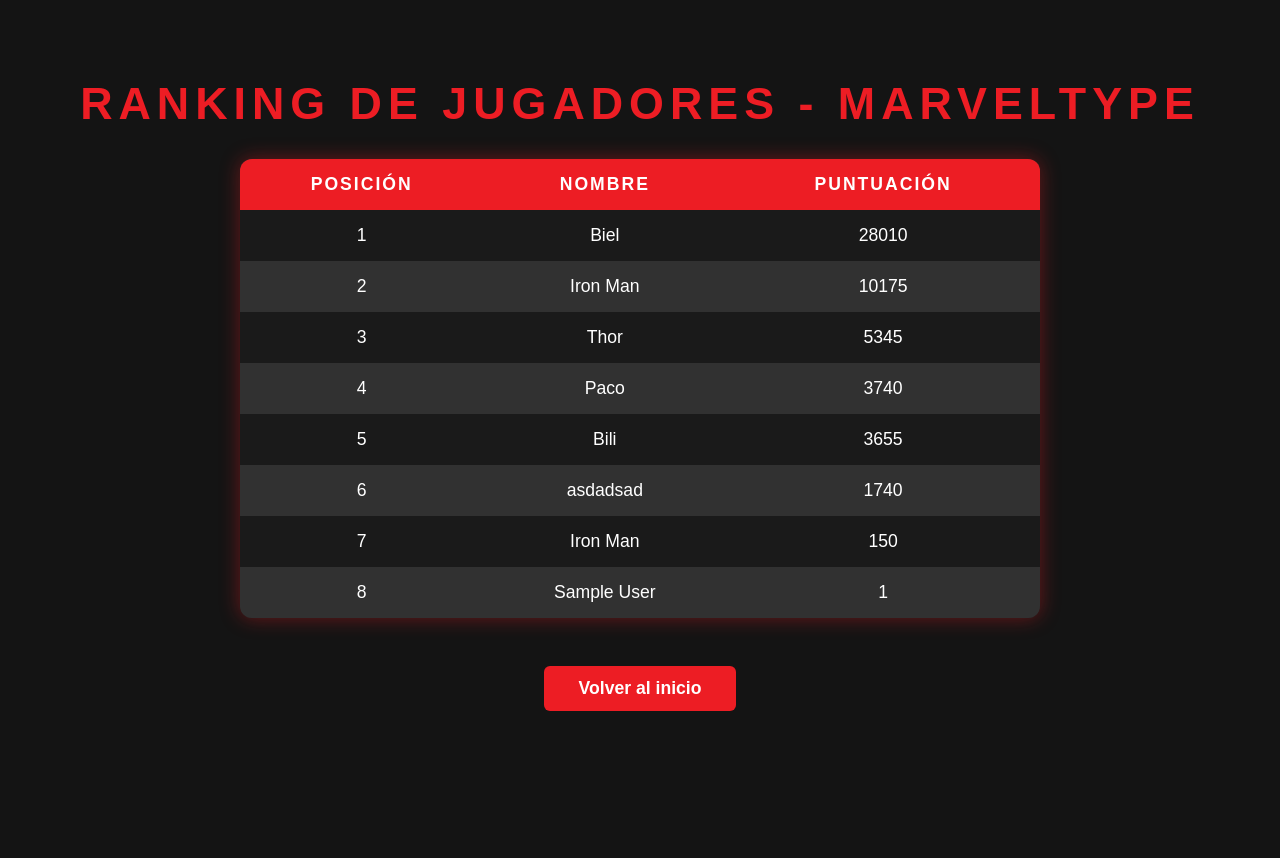
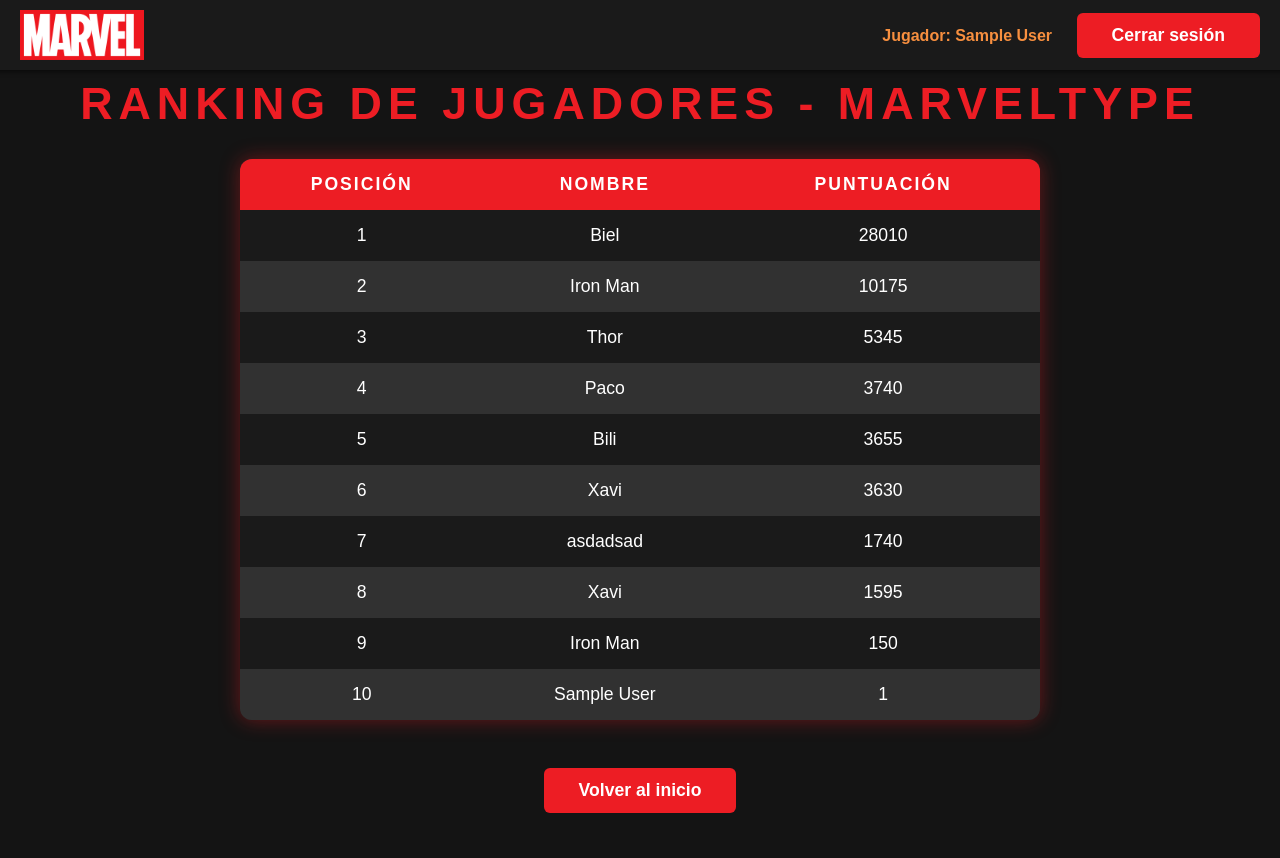
Before and after one commit to Dpcrack22/Projecto-CyberType, a PHP site: page /ranking.php in a window 1280 px wide. Shown: the top 858 px of the page. Run offline with PHP 8.4, Linux system fonts and the light colour scheme; the visitor is signed in with stand-in values (Sample User, id 1).

Commit message:
Header con sesion del jugador

```diff
--- /dev/null
+++ b/destroy_session.php
@@ -0,0 +1,6 @@
+<?php
+session_start();
+session_unset();
+session_destroy();
+header("Location: index.php");
+exit();
--- a/ranking.php
+++ b/ranking.php
@@ -38,6 +38,18 @@ if (isset($_SESSION['game_finished']) || isset($_SESSION['score']) || isset($_SE
     <link rel="stylesheet" type="text/css" href="./styles.css?<?php echo time(); ?>" />
 </head>
 <body class="body-ranking">
+    <header>
+        <img src="./IMG/Marvel_Logo.png" alt="Marvel Logo" class="marvel-logo">
+        <div class="user-info">
+            <?php
+            if (isset($_SESSION['playerName'])) {
+                echo '<span class="player-name">Jugador: ' . htmlspecialchars($_SESSION['playerName']) . '</span>';
+            }
+            ?>
+            <a href="destroy_session.php" class="logout-link">Cerrar sesión</a>
+        </div>
+    </header>
+    </header>
     <h1>Ranking de Jugadores - MarvelType</h1>
     <table>
         <tr>
--- a/ranking.txt
+++ b/ranking.txt
@@ -5,3 +5,5 @@ asdadsad | 1740
 Thor | 5345
 Paco | 3740
 Bili | 3655
+Xavi | 1595
+Xavi | 3630
--- a/sentences.txt
+++ b/sentences.txt
@@ -1,3 +1,3 @@
 facil|Yo soy Iron Man,Wakanda por siempre,Vengadores unidos,No me quiero ir señor Stark,Dormammu he venido a negociar,La paciencia es una virtud señor Parker
-medio|La realidad puede ser a menudo decepcionante,Un gran poder conlleva una gran responsabilidad,El escudo no me hace el Capitán América mis decisiones sí,No elegimos a nuestros tiempos pero sí cómo enfrentarlos,Incluso el más pequeño de nosotros puede hacer una gran diferencia,El tiempo no es una línea es un círculo
+medio|La realidad puede ser a menudo decepcionante,Un gran poder conlleva una gran responsabilidad,El escudo no me hace el Capitán América mis decisiones sí,No elegimos a nuestros tiempos pero sí cómo enfrentarlos,Incluso el más pequeño de nosotros puede hacer una gran diferencia,El tiempo no es una línea es un círculo,Iron Man és un pringado
 dificil|No importa lo que pase mañana prométeme una cosa: sigue siendo tú,La esperanza es más fuerte que cualquier piedra del infinito,La familia es más que sangre es elección
--- a/styles.css
+++ b/styles.css
@@ -113,6 +113,57 @@
     text-align: center;
     margin: 1em auto;
     max-width: 500px;
+}
+
+/* EEstilos para el header con la imagen, y la sesión iniciada */
+/* El header se reutiliza en todas las páginas después de iniciar sesión */
+/* Debe quedar arriba como si fuera una cabecera fija */
+header {
+    background-color: #1A1A1A;
+    padding: 10px 20px;
+    display: flex;
+    justify-content: space-between;
+    align-items: center;
+    box-shadow: 0 2px 4px rgba(0, 0, 0, 0.5);
+    position: fixed;
+    top: 0;
+    width: 100%;
+    z-index: 1000;
+}
+header img {
+    height: 50px;
+    margin-left: 20px;
+}
+header .user-info {
+    color: #FFFFFF;
+    font-size: 1em;
+}
+header .user-info span {
+    font-weight: bold;
+    color: #f78f3f;
+}
+.player-name {
+    font-weight: bold;
+    color: #f78f3f;
+    text-decoration: none;
+    margin-left: 15px;
+    margin-right: 20px;
+}
+.logout-link {
+    display: inline-block;
+    background-color:	#f78f3f;
+    color: #FFFFFF;
+    padding: 12px 35px;
+    border-radius: 6px;
+    font-weight: bold;
+    font-size: 1.1em;
+    text-decoration: none;
+    transition: background-color 0.3s ease;
+    cursor: pointer;
+    margin-right: 20px;
+}
+.logout-link:hover {
+    background-color: #d16b2a;
 }
 
 /* PLAY PAGE STYLES */
```
Also changed, not shown: gameover.php (+11 -0 lines), index.php (+12 -1 lines), play.php (+11 -0 lines), IMG/Marvel_Logo.png (added).
